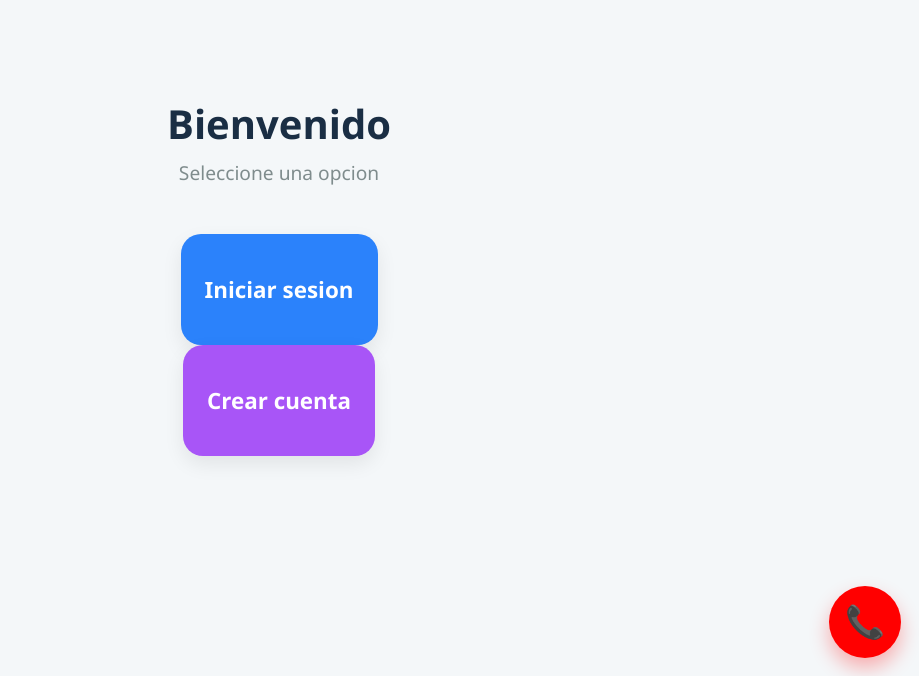
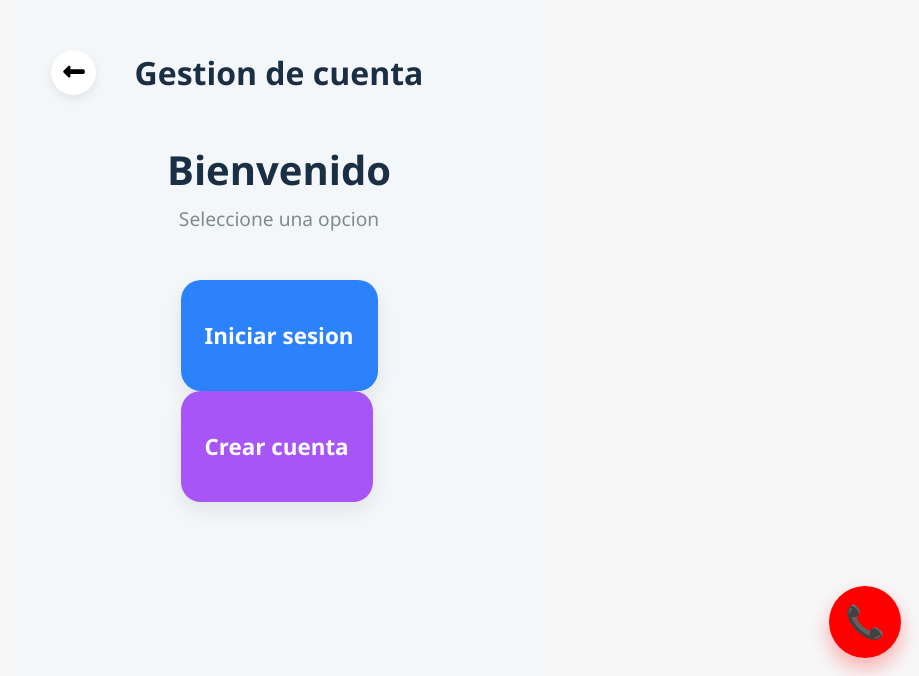
Before and after one commit to l2202/reminisi, a React (Vite) app: page /auth in a window 1280 px wide. Shown: the part 124-800 px from the top of the page, without its empty margins (361-1280 px from the left). Built offline with nearby package versions, Linux system fonts and the light colour scheme; no server answers.

Commit message:
Header a zona auth

```diff
--- a/src/pages/AuthHome.jsx
+++ b/src/pages/AuthHome.jsx
@@ -1,7 +1,8 @@
 import { useEffect, useState } from "react";
 import { useNavigate } from "react-router-dom";
 import { supabase } from "../utils/supabase";
-import "../styles/authHome.css"
+import "../styles/authHome.css";
+import GameHeader from "../components/GameHeader";
 export default function AuthHome() {
   const navigate = useNavigate();
   const [checkingSession, setCheckingSession] = useState(true);
@@ -47,18 +48,26 @@ export default function AuthHome() {
 
   return (
     <div className="auth-container">
+      <GameHeader title="Gestion de cuenta" />
       <h1>Bienvenido</h1>
       <p>Seleccione una opcion</p>
+      <div className="auth-options">
+        {!hasSession && (
+          <button className="btn-login" onClick={() => navigate("/login")}>
+            Iniciar sesion
+          </button>
+        )}
 
-      {!hasSession && (
-        <button className="btn-login" onClick={() => navigate("/login")}>Iniciar sesion</button>
-      )}
+        <button className="btn-register" onClick={() => navigate("/register")}>
+          Crear cuenta
+        </button>
 
-      <button className="btn-register" onClick={() => navigate("/register")}>Crear cuenta</button>
-
-      {hasSession && (
-        <button className="btn-logout" onClick={() => navigate("/logout")}>Cerrar sesion</button>
-      )}
+        {hasSession && (
+          <button className="btn-logout" onClick={() => navigate("/logout")}>
+            Cerrar sesion
+          </button>
+        )}
+      </div>
     </div>
   );
 }
--- a/src/styles/authHome.css
+++ b/src/styles/authHome.css
@@ -1,5 +1,7 @@
 /* Contenedor principal */
 .auth-container {
+  max-width: 520px;
+  margin: 0 auto;
   font-family: 'Segoe UI', Tahoma, Geneva, Verdana, sans-serif;
   background-color: #f4f7f9;
   min-height: 100vh;
@@ -33,7 +35,7 @@
 }
 
 /* Estilo de botones tipo tarjeta */
-.auth-container button {
+.auth-options button {
   border: none;
   border-radius: 20px;
   padding: 2.5rem 1.5rem;
--- a/src/styles/patrones.css
+++ b/src/styles/patrones.css
@@ -9,15 +9,7 @@
   text-align: center;
 }
 
-.navigate-header {
-  display: flex;
-  align-items: center;
-  justify-content: center;
-  width: 100%;
-  max-width: 500px;
-  margin-bottom: 1.5rem;
-  position: relative;
-}
+
 
 .back-btn {
   position: absolute;
```
Also changed, not shown: src/components/GameHeader.jsx (+2 -9 lines), 1 other file (tests, documents, lock files or other folders).
